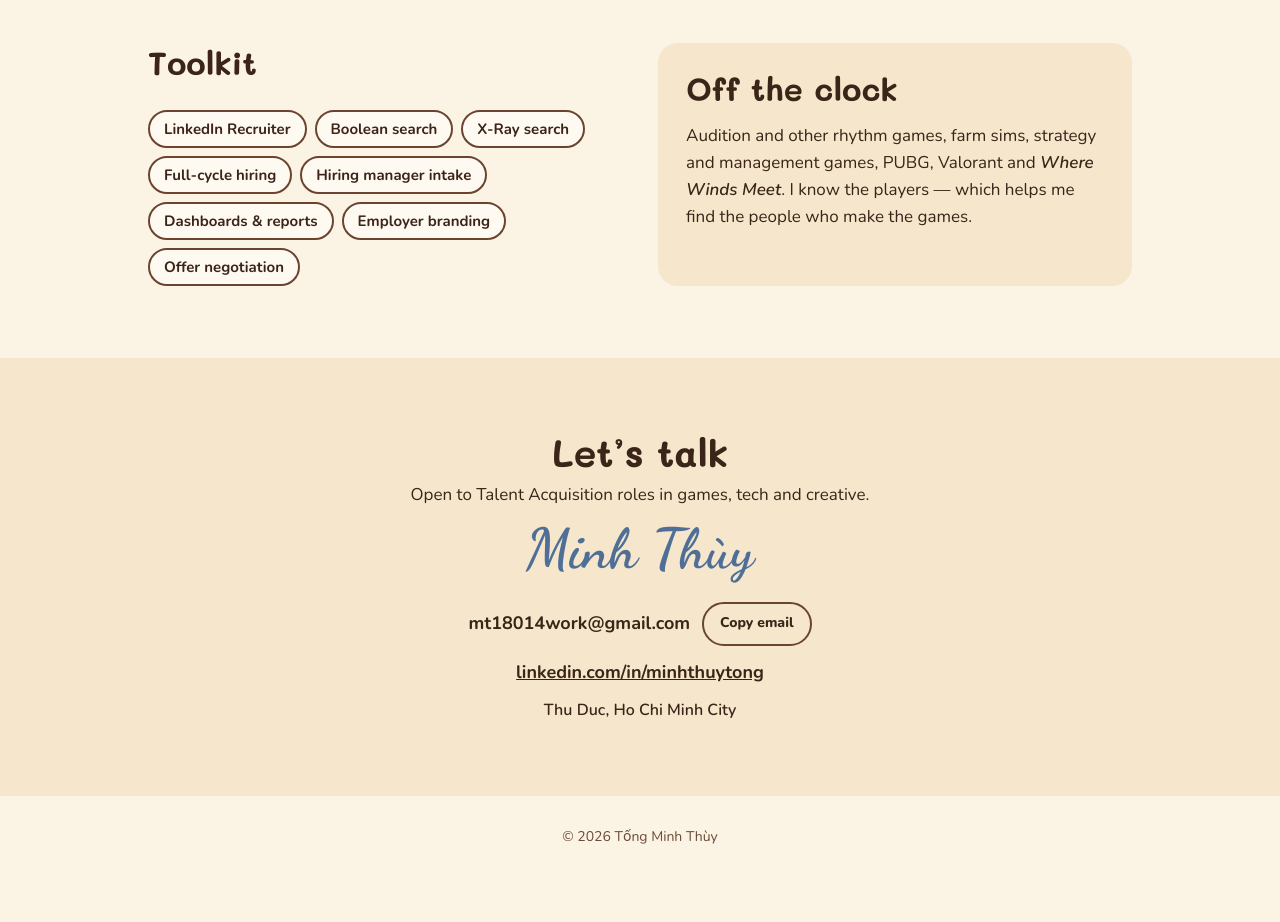
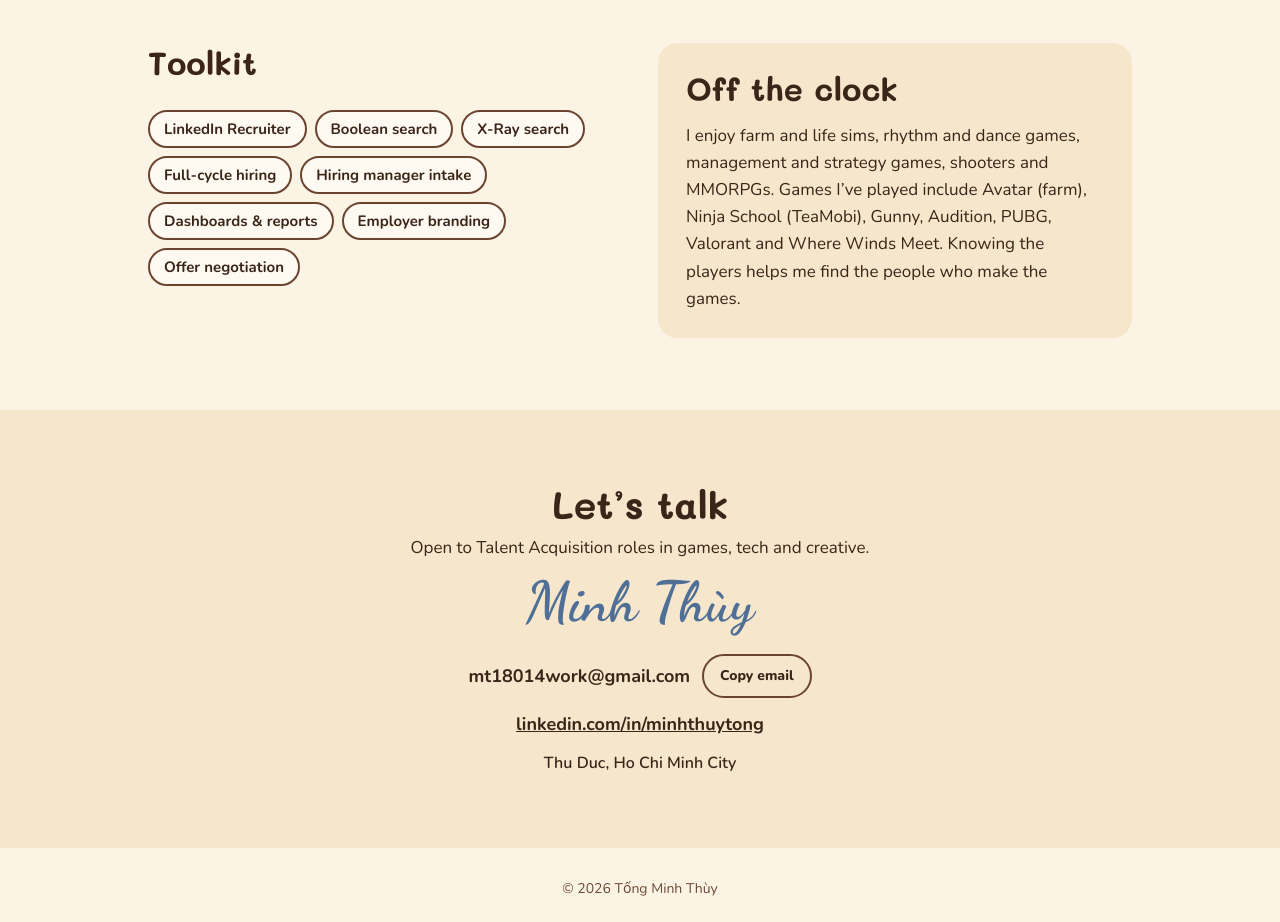
Before and after one commit to minhthuytong/minhthuytong.github.io, a plain HTML site: page index.html in a window 1280 px wide. Shown: the part 3440-4362 px from the top of the page. Before the commit the page ends 4336 px from the top, so only its background shows below. Drawn offline with nearby package versions, Linux system fonts and the light colour scheme.

Commit message:
List game genres first, add Avatar, Ninja School and Gunny
Co-Authored-By: Claude Opus 5.5 <noreply@anthropic.com>
Claude-Session: https://claude.ai/code/session_017tMy1UZazpze8ihMpqTfhT

```diff
--- a/index.html
+++ b/index.html
@@ -291,8 +291,8 @@ footer{text-align:center;font-size:14px;color:var(--ink-soft);padding:30px 0 48p
     </div>
     <div class="offbox">
       <h2 style="margin-bottom:14px"><span data-l="en">Off the clock</span><span data-l="vi">Ngoài giờ làm</span></h2>
-      <p data-l="en" style="margin:0">Audition and other rhythm games, farm sims, strategy and management games, PUBG, Valorant and <i>Where Winds Meet</i>. I know the players — which helps me find the people who make the games.</p>
-      <p data-l="vi" style="margin:0">Audition và các game nhịp điệu, game nông trại, game quản lý – chiến thuật, PUBG, Valorant và <i>Where Winds Meet</i>. Hiểu người chơi giúp tôi tìm đúng những người làm ra game.</p>
+      <p data-l="en" style="margin:0">I enjoy farm and life sims, rhythm and dance games, management and strategy games, shooters and MMORPGs. Games I’ve played include Avatar (farm), Ninja School (TeaMobi), Gunny, Audition, PUBG, Valorant and Where Winds Meet. Knowing the players helps me find the people who make the games.</p>
+      <p data-l="vi" style="margin:0">Tôi thích game nông trại, game nhịp điệu – nhảy, game quản lý – chiến thuật, game bắn súng và MMORPG. Những game tôi đã chơi: Avatar (nông trại), Ninja School (TeaMobi), Gunny, Audition, PUBG, Valorant, Where Winds Meet. Hiểu người chơi giúp tôi tìm đúng những người làm ra game.</p>
     </div>
   </div>
 </section>
```
